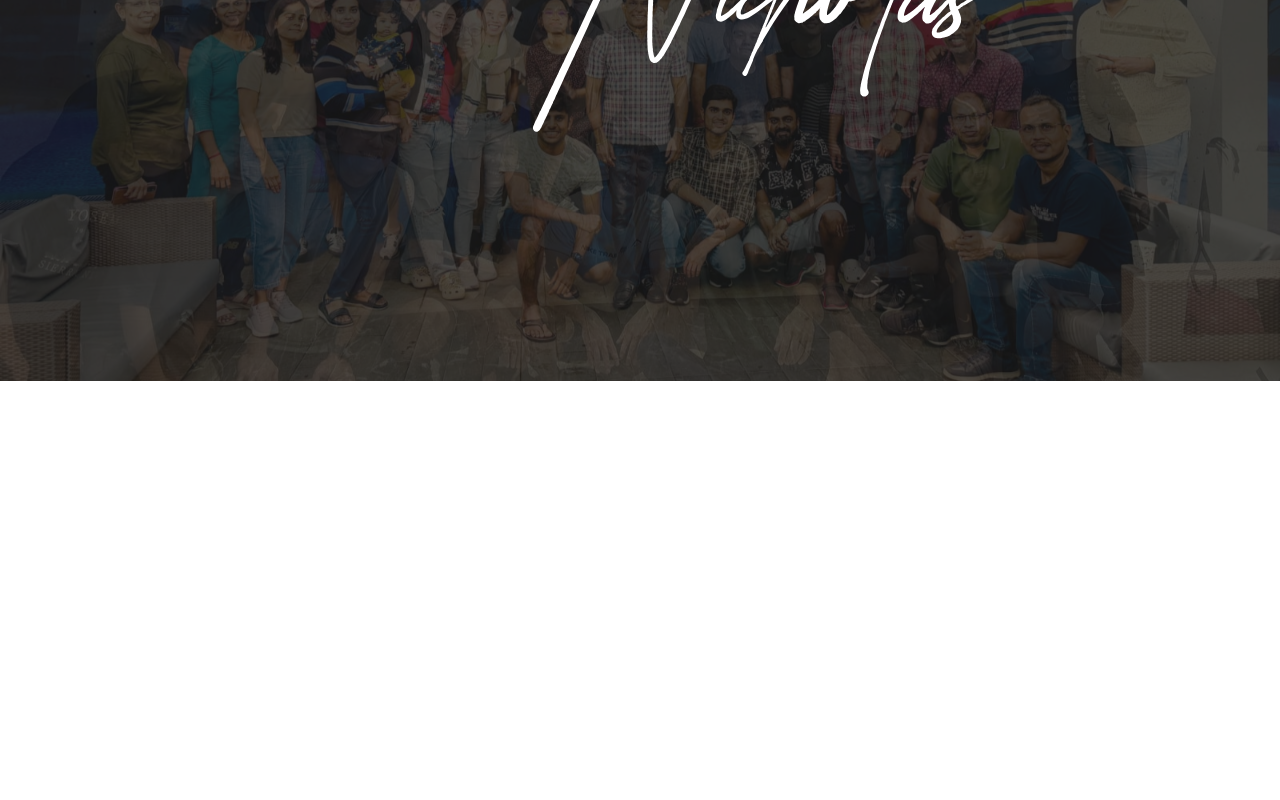
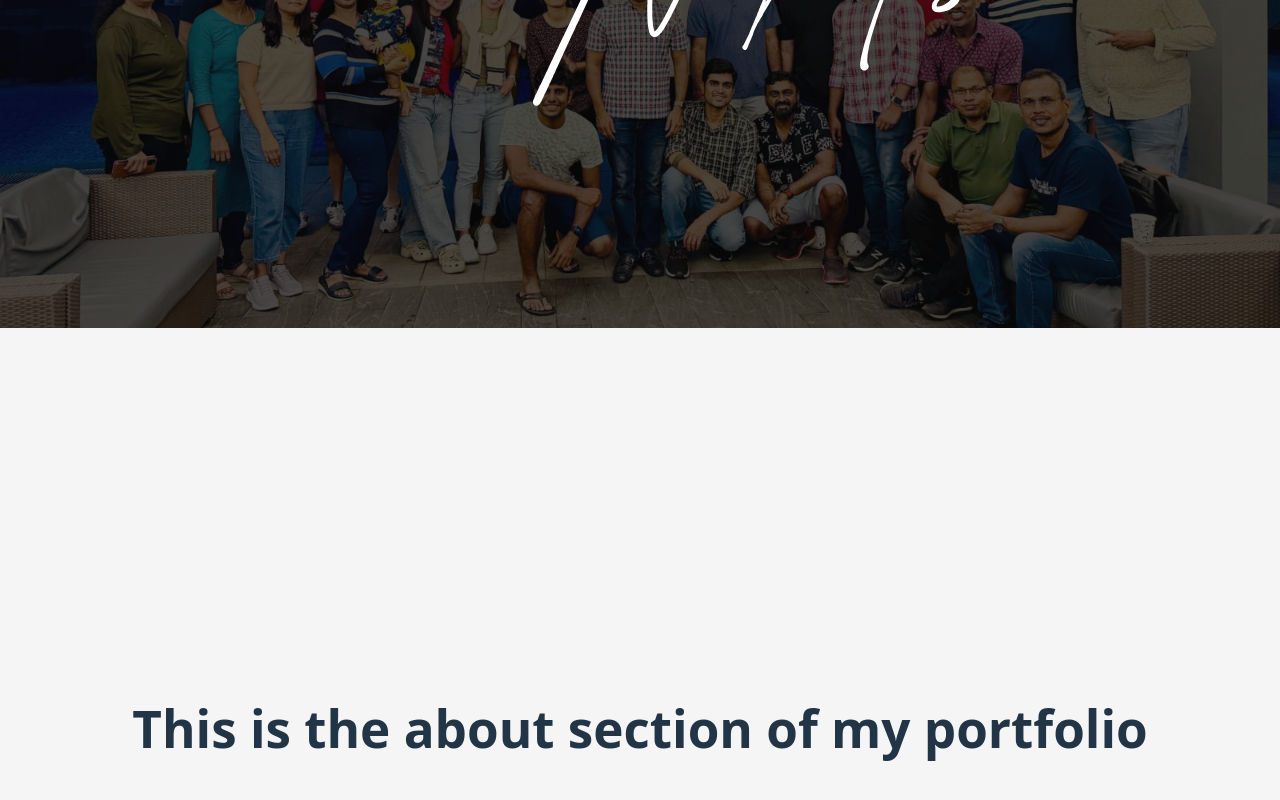
Before and after one commit to Nicholas24Lee/portfolio, a React (Vite) app: page / in a window 1280 px wide. Shown: the part 472-1272 px from the top of the page. Before the commit the page ends 853 px from the top, so only its background shows below. Built offline with nearby package versions, Linux system fonts and the light colour scheme.

Commit message:
Fix home page resizing logic

```diff
--- a/src/pages/Home.css
+++ b/src/pages/Home.css
@@ -10,7 +10,7 @@
   justify-content: center;
   align-items: center;
   width: 100%;
-  height: 100%;
+  height: calc(100dvh - 72px);
   position: relative;
   overflow: hidden;
 }
@@ -47,5 +47,15 @@
   text-align: center;
   font-family: 'Bastliga One', cursive;
   font-weight: bold;
-  font-size: 20rem;
+  font-size: 25vw;
 }
+
+.full-page-section {
+  display: flex;
+  justify-content: center;
+  align-items: center;
+  width: 100%;
+  height: 100dvh;
+  background-color: #f5f5f5;
+  text-align: center;
+}
--- a/src/pages/Home.jsx
+++ b/src/pages/Home.jsx
@@ -16,6 +16,7 @@ export default function Home() {
   }, []);
 
   return (
+    <>
       <div className="hero-section">
         {images.map((img, index) => (
           <div
@@ -26,5 +27,9 @@ export default function Home() {
         ))}
         <h1 className="hero-title">Nicholas</h1>
       </div>
+      <div className="full-page-section">
+        <h1 style={{ textAlign: "center" }}>This is the about section of my portfolio</h1>
+      </div>
+    </>
   );
 }
```
Lines whose indentation alone changed are shown as unchanged.
